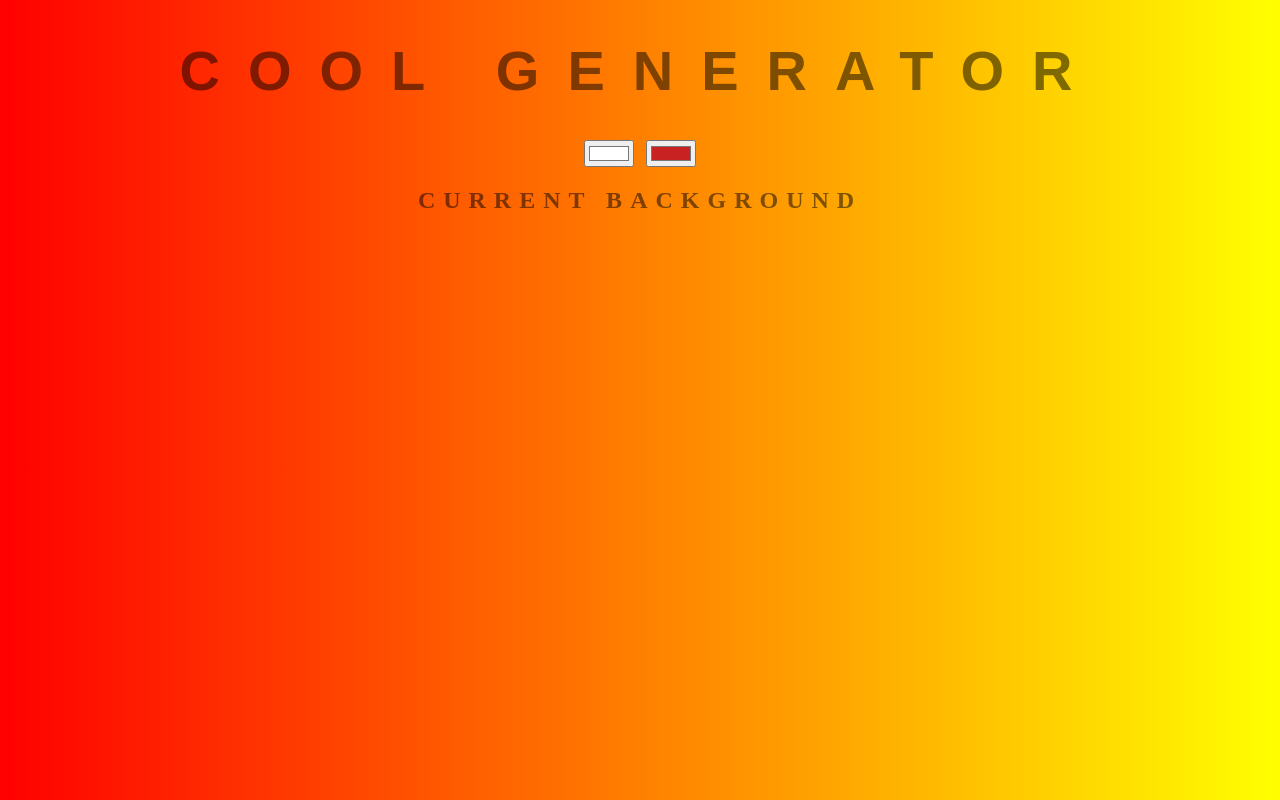
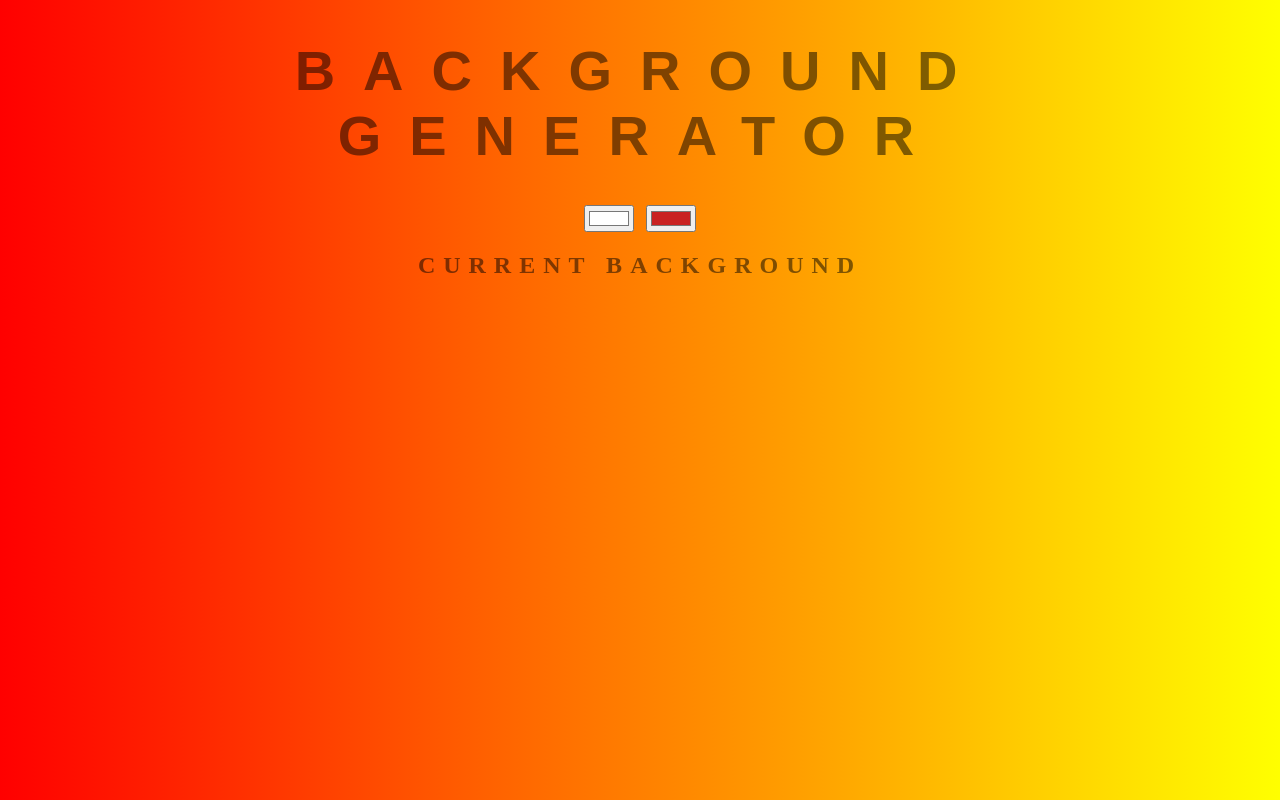
Before and after one commit to Ravint20/background-generator, a plain HTML site: page index.html in a window 1280 px wide. Drawn offline with Linux system fonts and the light colour scheme.

Commit message:
change to old name

```diff
--- a/index.html
+++ b/index.html
@@ -5,7 +5,7 @@
 <link   rel="stylesheet" type="text/css" href="style.css">
 </head>
 <body id="gradient">
-<h1>Cool Generator</h1>
+<h1>background Generator</h1>
 <input type="color" name="color1" class="color1" value="#ffffff">
 <input type="color" name="color2" class="color2" value="#c92222">
 <h2>current background</h2>
```
